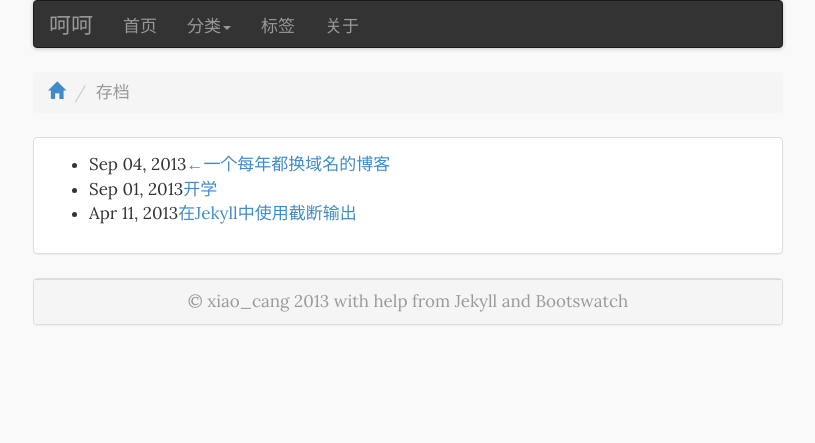
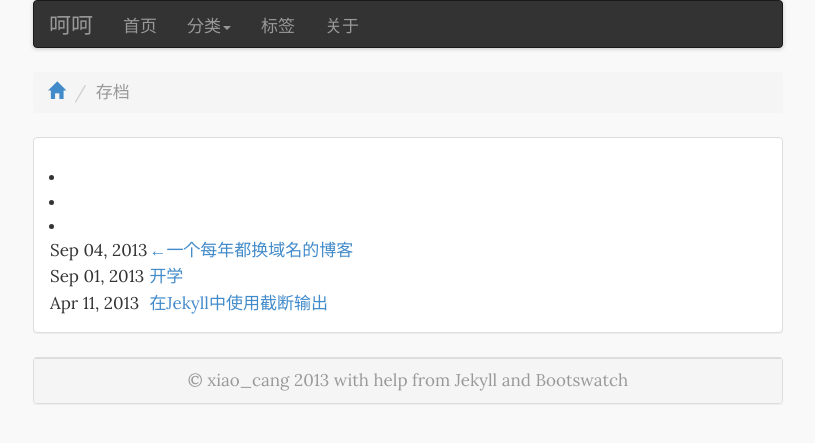
Before and after one commit to johnnywang1991/blog, a Jekyll site: the page built from archive.html, in a window 1280 px wide. Shown: the top 443 px of the page, without its empty margins (232-1047 px from the left). Built offline with Jekyll 4.4.1, drawn with Linux system fonts in a browser that asks for light colours; nearby versions of some CDN libraries; Markdown is read by kramdown in place of the engine named in the settings.

Commit message:
update 404 archive

```diff
--- a/archive.html
+++ b/archive.html
@@ -4,10 +4,12 @@ title: 存档
 group: navigation
 ---
 {% include setup %}
+<table>
 <ul class="postsList">
 {% for post in site.posts %}
-<li>
-<span>{{ post.date | date: "%b %d, %Y" }}</span><a href="{{ post.url }}">{{ post.title }}</a>
-</li>
+<tr><li>
+	<td><span>{{ post.date | date: "%b %d, %Y" }}</span></td><td><a href="{{ post.url }}">{{ post.title }}</a></td>
+</tr></li>
 {% endfor %}
 </ul>
+</table>
```
Also changed, not shown: 404.md (+1 -0 lines).
